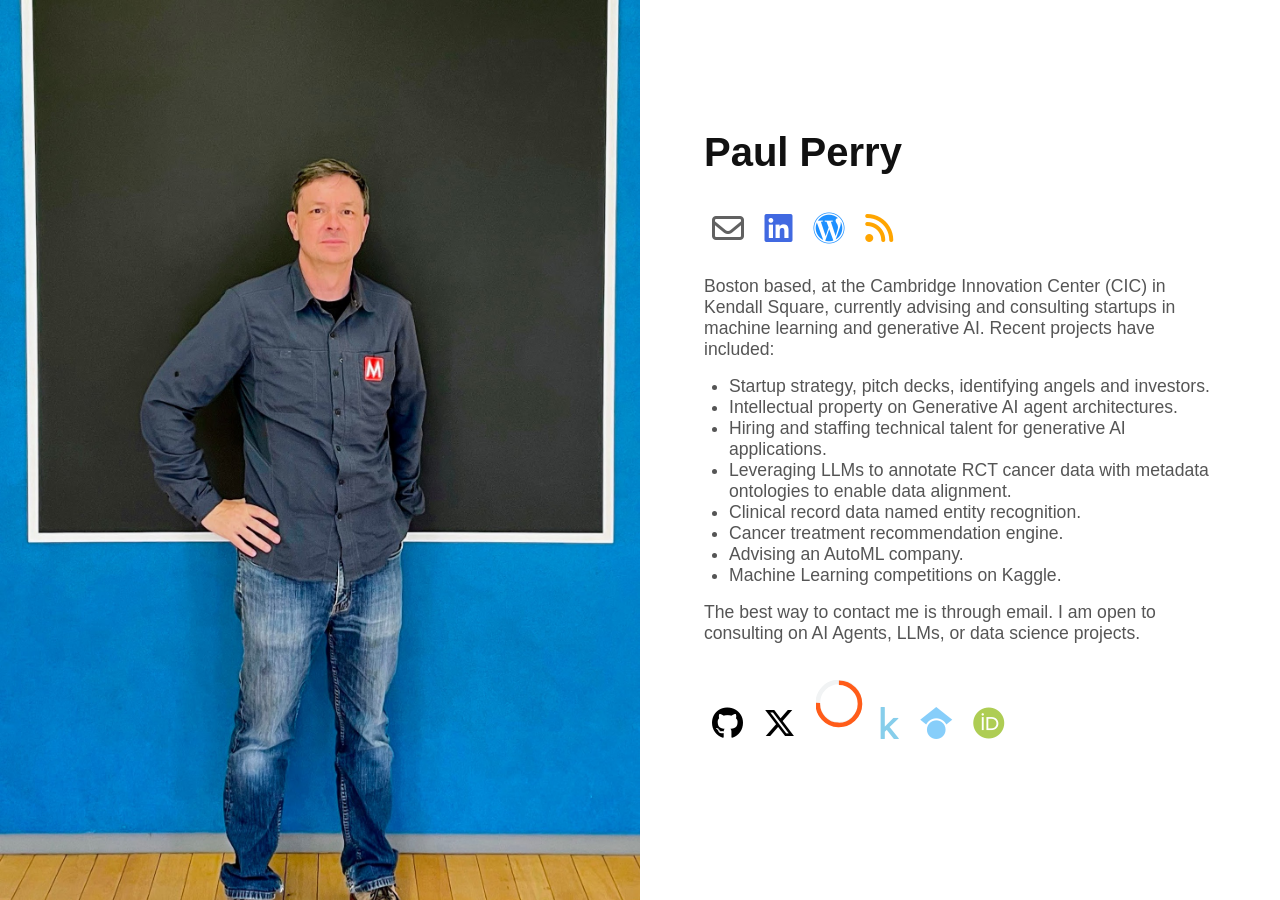
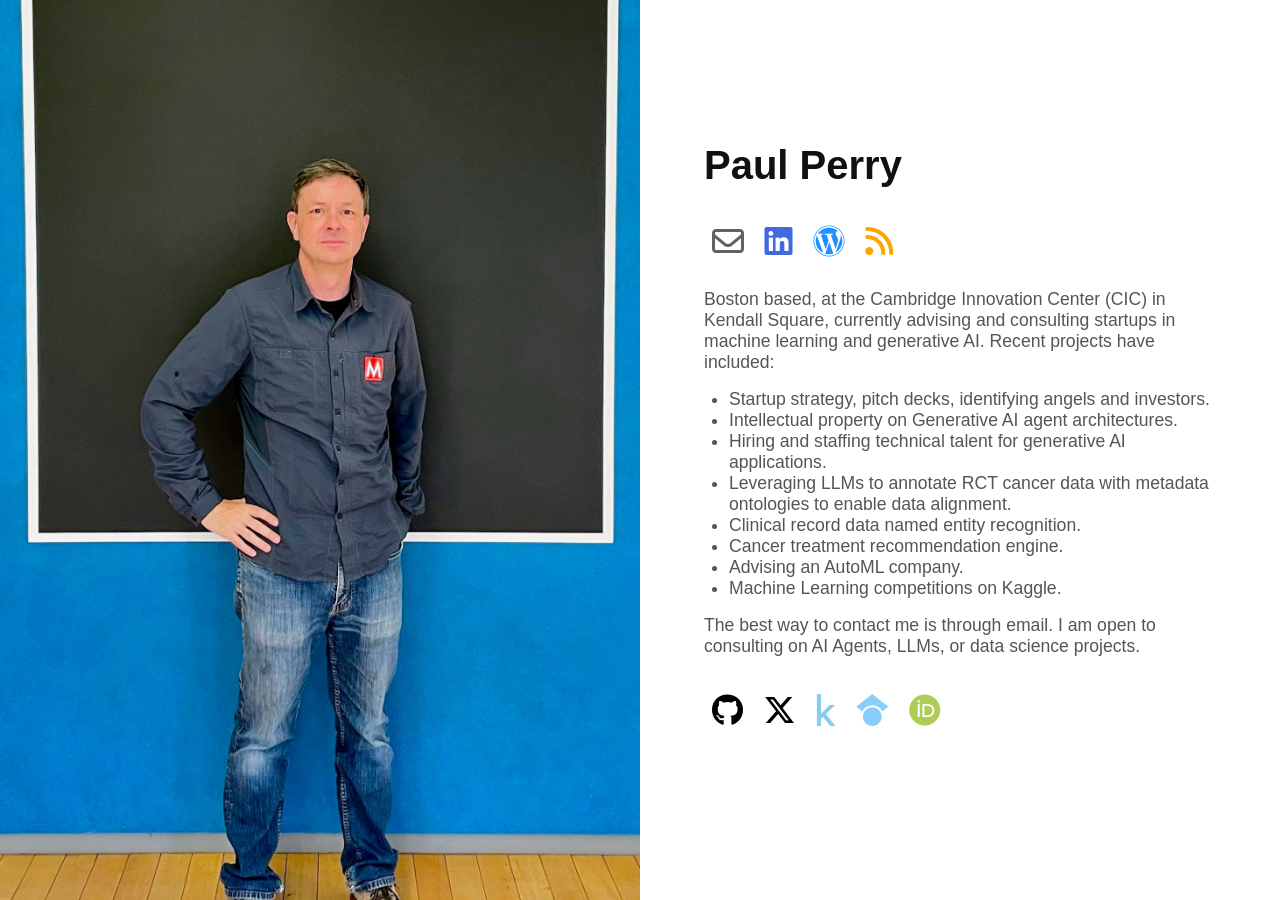
Before and after one commit to paulperry/paulperry.github.io, a Jekyll site: the page index.html, which Jekyll copies as it is, in a window 1280 px wide. Built offline with Jekyll 4.4.1, drawn with Linux system fonts in a browser that asks for light colours; nearby versions of some CDN libraries; some web fonts are replaced.

Commit message:
removing svg for now

```diff
--- a/index.html
+++ b/index.html
@@ -44,8 +44,8 @@
             <a class="icon" title="GitHub" href="https://github.com/paulperry"><span style="color:black"><i class="fa-brands fa-github"></i></span></a>
 	    <a class="icon" title="X" href="https://twitter.com/paulperry"><span style="color:black"><i class="fa-brands fa-x-twitter"></i></span></a>
 	    <a class="icon" title="Kaggle" href="https://www.kaggle.com/paulperry">
-	      <svg width="55" height="55" viewBox="0 0 60 60"><circle r="23" cx="25" cy="25" fill="none" stroke-width="5" style="stroke: rgb(241, 243, 244);"></circle>
-		<path d="M2,25 A 23,23 0 1 0 25 3" fill="none" stroke-width="5" style="stroke: rgb(255, 92, 25);"></path> </svg>
+	      <!-- <svg width="55" height="55" viewBox="0 0 60 60"><circle r="23" cx="25" cy="25" fill="none" stroke-width="5" style="stroke: rgb(241, 243, 244);"></circle>
+		<path d="M2,25 A 23,23 0 1 0 25 3" fill="none" stroke-width="5" style="stroke: rgb(255, 92, 25);"></path> </svg> -->
             <span style="color:SkyBlue"><i class="fa-brands fa-kaggle"></i></span></a>
 	    <a class="icon" title="Google Scholar" href="https://scholar.google.com/citations?hl=en&user=hEW2X1MAAAAJ"><span style="color:LightSkyBlue"><i class="fa-brands fa-google-scholar"></i></span></a>
 	    <a class="icon" title="ORCID" href="https://orcid.org/my-orcid?orcid=0000-0002-6682-9650"><span style="color:#aecd54"><i class="fa-brands fa-orcid"></i></span></a>
--- a/style/main.css
+++ b/style/main.css
@@ -90,14 +90,6 @@ a.icon {
   transform: translateY(0.25rem);
 }
 
-a.icon i {
-  position: relative;
-}
-a.icon svg {
-  position: relative;
-  z-index: 2;
-}
-
 i.icon {
   font-size: 2rem;
   margin-left: 0.5rem;
```
